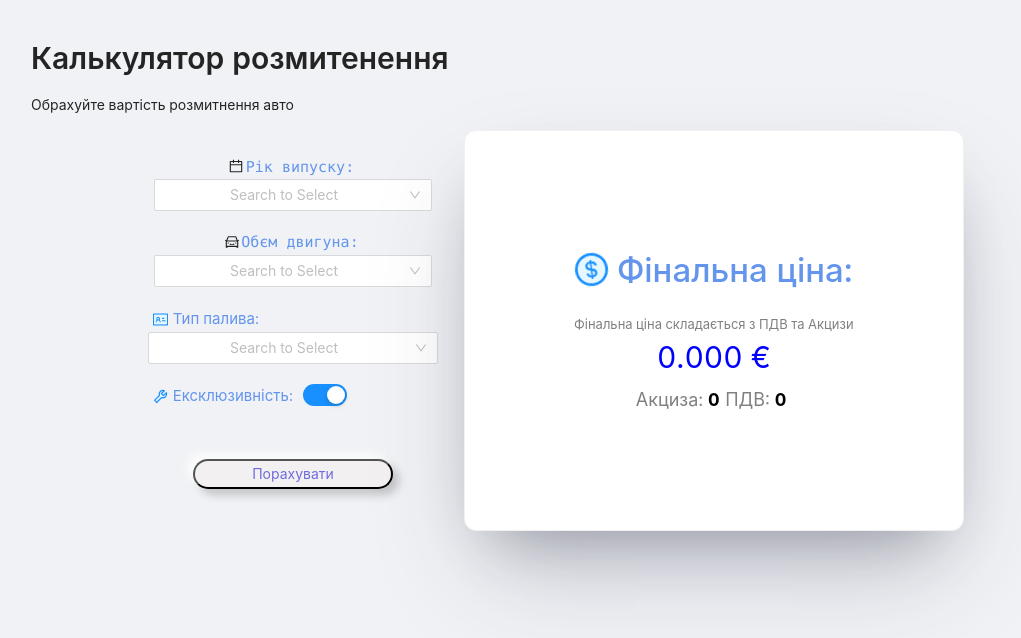
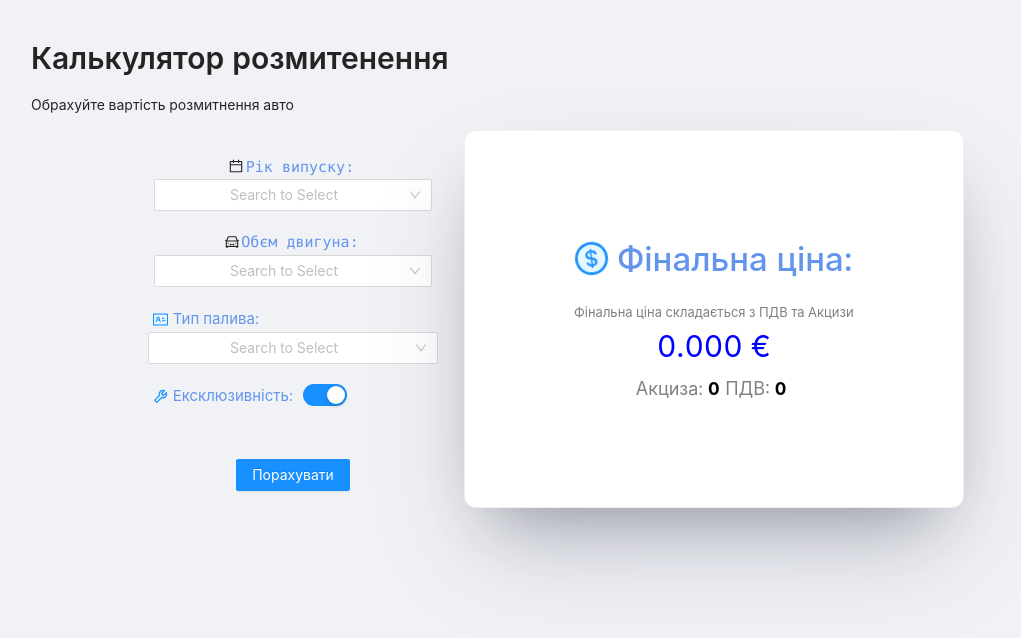
Before and after one commit to intercode-io/tax-calculator, a Next.js app: page / in a window 1280 px wide. Shown: the top 638 px of the page, without its empty margins (97-1118 px from the left). Built offline with nearby package versions, Linux system fonts and the light colour scheme.

Commit message:
refactor button

```diff
--- a/pages/index.js
+++ b/pages/index.js
@@ -1,6 +1,6 @@
 import Head from 'next/head'
 import {useEffect, useState} from "react";
-import {Card, Col, Row, Select, Switch} from "antd";
+import {Button, Card, Col, Row, Select, Switch} from "antd";
 import {useInput} from "../hooks/useInput";
 import yearCoefficient from "../common/year-coefficient"
 import style from "../styles/Main.module.css"
@@ -136,9 +136,9 @@ export default function Home() {
                         </Col>
                     </Row>
                     <Row justify="center" style={{marginTop: 50}}>
-                        <button className={style.button} onClick={calculatePrice}>
+                        <Button type="primary" style={{borderRadius: "2px"}} onClick={calculatePrice}>
                             <span>Порахувати</span>
-                        </button>
+                        </Button>
                     </Row>
                 </div>
                 <div style={{display: "flex", justifyContent: "center"}}>
```
